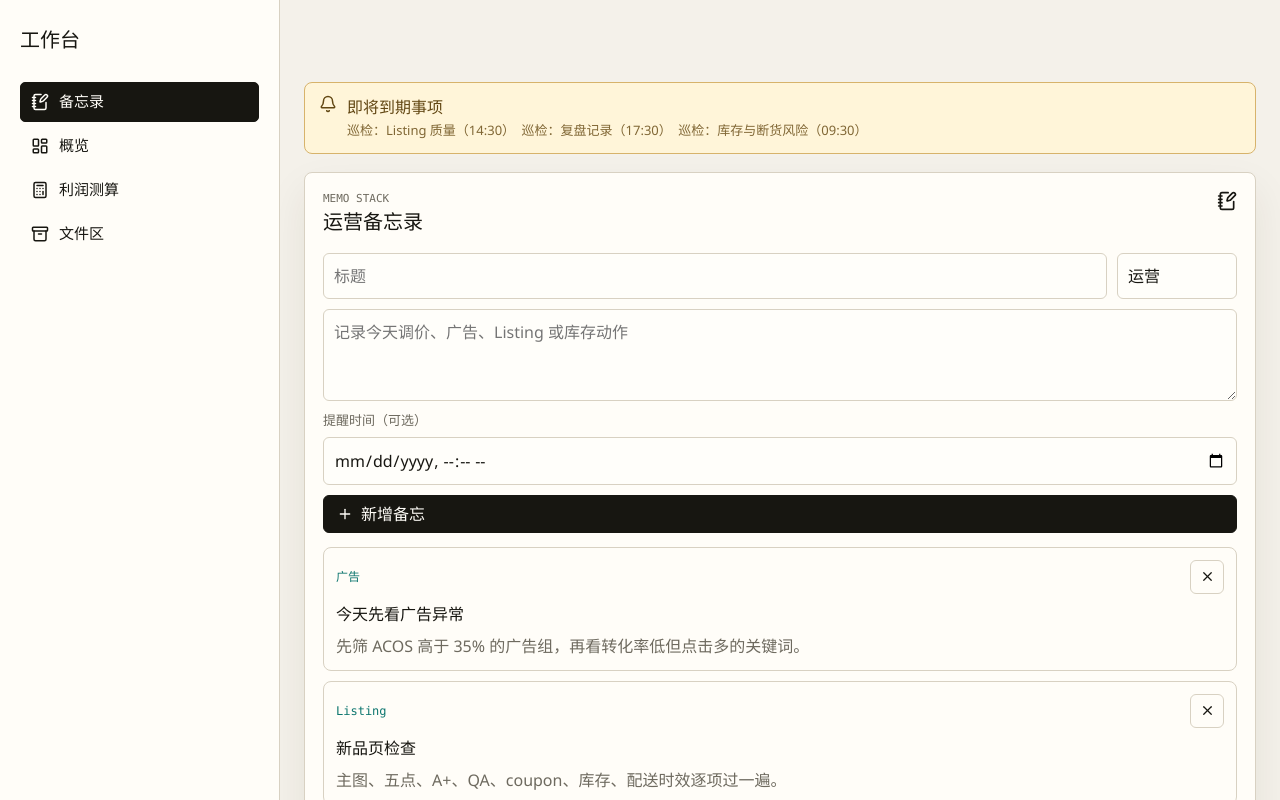
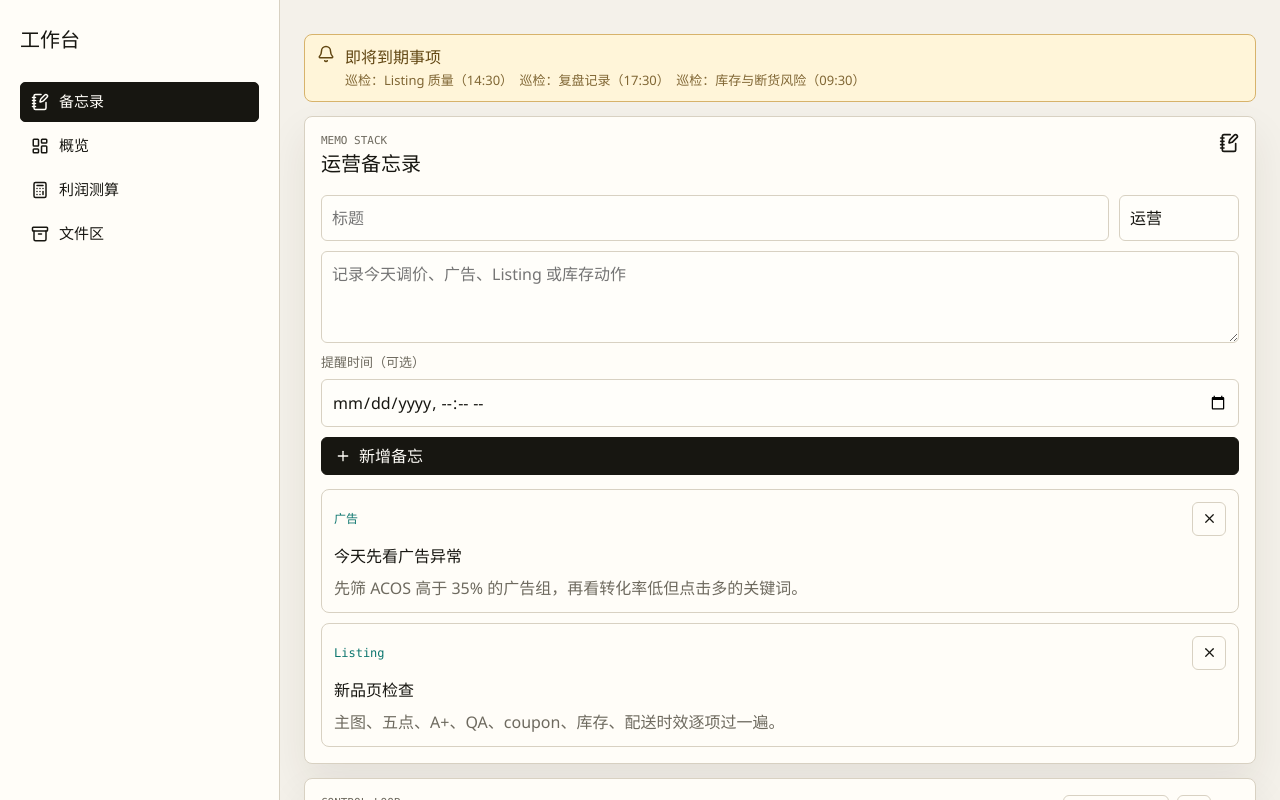
Before and after one commit to yhwork678678678/amazon-ops-workbench, a React (Vite) app: page / in a window 1280 px wide. Shown: the top 800 px of the page. Built offline with nearby package versions, Linux system fonts and the light colour scheme; no server answers.

Commit message:
Refine workspace layout

```diff
--- a/src/style.css
+++ b/src/style.css
@@ -128,17 +128,16 @@ p {
 
 .workspace {
   min-width: 0;
-  padding: 24px;
+  padding: 20px 24px 28px;
   display: grid;
-  gap: 18px;
+  gap: 14px;
 }
 
 .topbar {
   display: flex;
-  justify-content: space-between;
+  justify-content: flex-end;
   align-items: flex-start;
-  gap: 18px;
-  min-height: 40px;
+  min-height: 0;
 }
 
 .topbar h2 {
@@ -152,6 +151,7 @@ p {
   gap: 10px;
   flex-wrap: wrap;
   justify-content: flex-end;
+  margin-left: auto;
 }
 
 .topbar-actions button,
@@ -175,7 +175,7 @@ p {
   border-radius: 8px;
   background: #fff5d9;
   color: #624713;
-  padding: 12px 14px;
+  padding: 10px 12px;
 }
 
 .reminder-bar div {
@@ -193,7 +193,7 @@ p {
 .file-workspace {
   display: grid;
   grid-template-columns: repeat(4, minmax(0, 1fr));
-  gap: 18px;
+  gap: 14px;
 }
 
 .split-grid {
@@ -235,7 +235,7 @@ p {
   border: 1px solid var(--line);
   border-radius: 8px;
   background: var(--surface);
-  padding: 18px;
+  padding: 16px;
   box-shadow: var(--shadow);
 }
 
```
Also changed, not shown: 2 other files (tests, documents, lock files or other folders).
